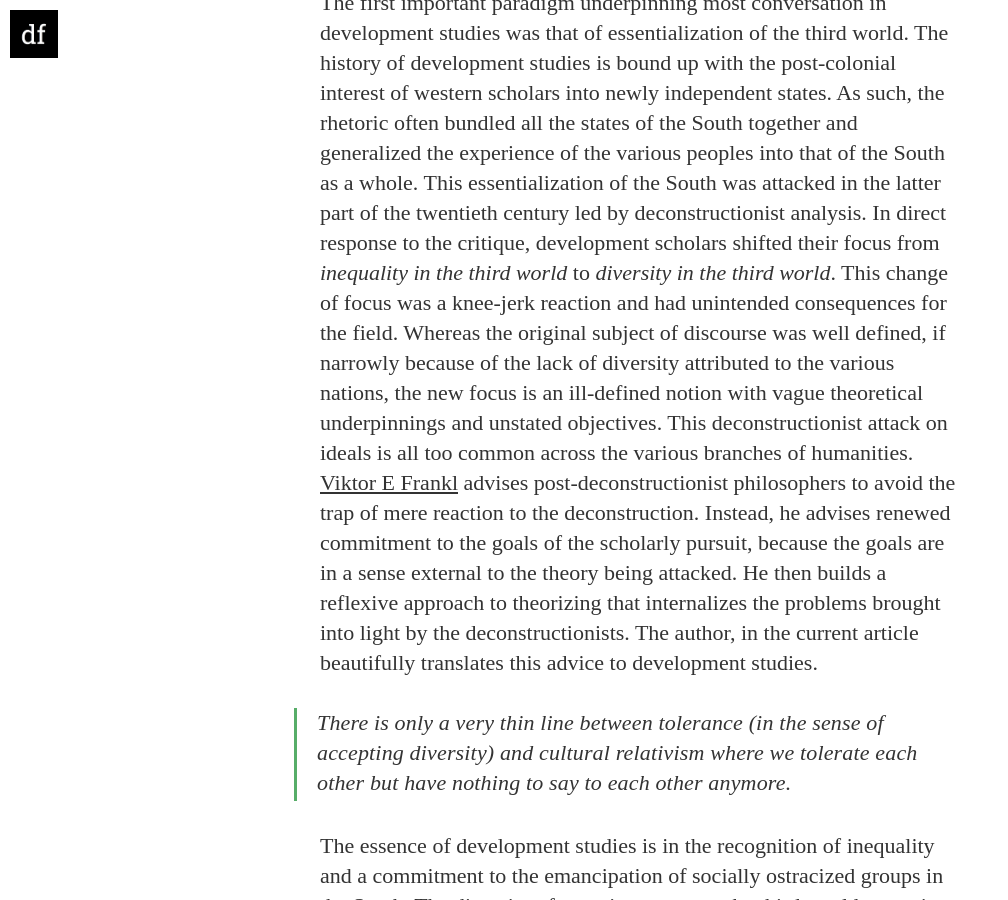
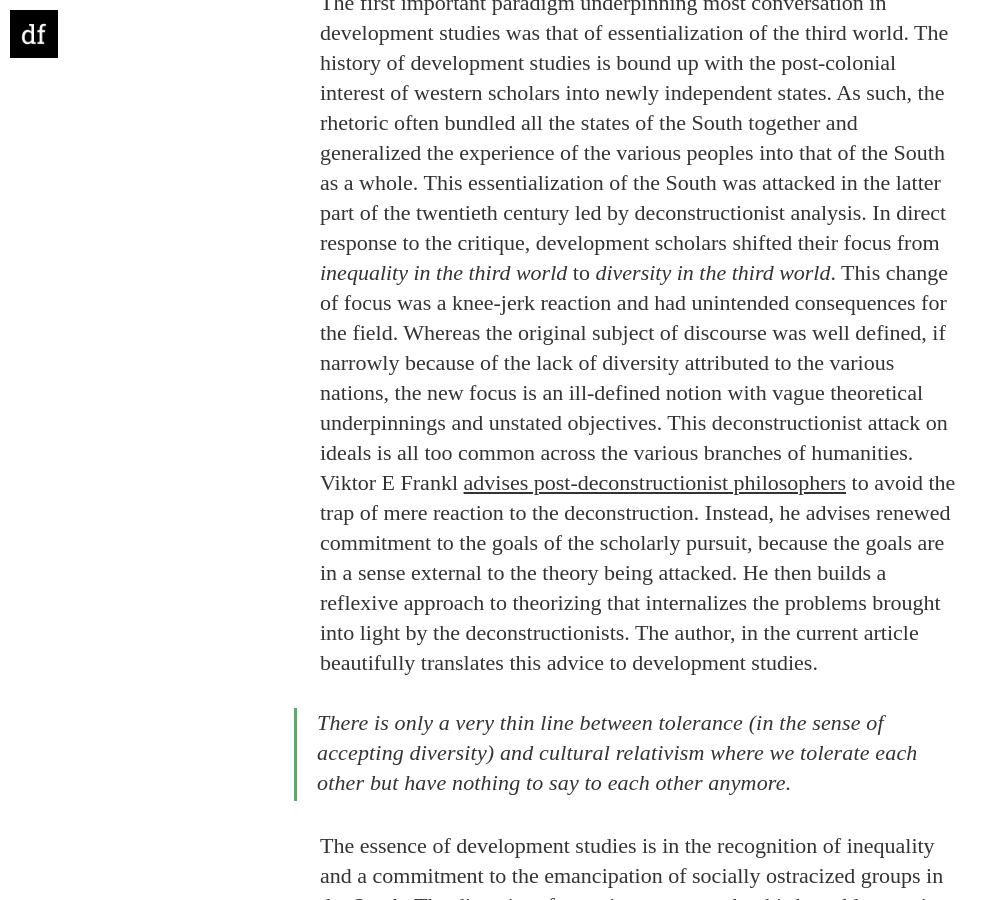
Before and after one commit to callpraths/callpraths.github.io, a Jekyll site: the page built from _posts/2018-10-28-review-shuurman-2000.markdown, in a window 1280 px wide and 900 px high, scrolled down 826 px. Shown: the whole window, without its empty margins (0-1008 px from the left). Built offline with Jekyll 4.4.1, drawn with Linux system fonts in a browser that asks for light colours; nearby versions of some CDN libraries; some web fonts are replaced.

```diff
--- a/_posts/2018-10-28-review-shuurman-2000.markdown
+++ b/_posts/2018-10-28-review-shuurman-2000.markdown
@@ -23,9 +23,9 @@ the South was attacked in the latter part of the twentieth century led by decons
 scholars shifted their focus from _inequality in the third world_ to _diversity in the third world_. This change of focus was a knee-jerk reaction and
 had unintended consequences for the field. Whereas the original subject of discourse was well defined, if narrowly because of the lack of diversity
 attributed to the various nations, the new focus is an ill-defined notion with vague theoretical underpinnings and unstated objectives.
-This deconstructionist attack on ideals is all too common across the various branches of humanities. [Viktor E Frankl][philosophy-book] advises
-post-deconstructionist philosophers to avoid the trap of mere reaction to the deconstruction. Instead, he advises renewed commitment to the goals of
-the scholarly pursuit, because the goals are in a sense external to the theory being attacked. He then builds a reflexive approach to theorizing that
+This deconstructionist attack on ideals is all too common across the various branches of humanities. Viktor E Frankl [advises post-deconstructionist
+philosophers][philosophy-book] to avoid the trap of mere reaction to the deconstruction. Instead, he advises renewed commitment to the goals of the
+scholarly pursuit, because the goals are in a sense external to the theory being attacked. He then builds a reflexive approach to theorizing that
 internalizes the problems brought into light by the deconstructionists. The author, in the current article beautifully translates this advice to
 development studies.
 
```
